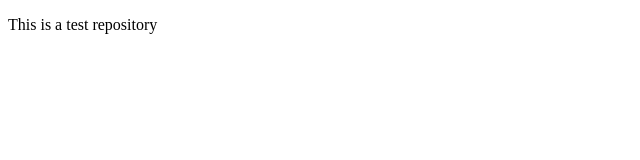
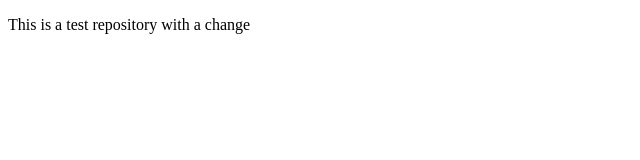
Before and after one commit to jdavis-pivottech/Week3LiveLecture, a plain HTML site: page index.html in a window 1280 px wide. Shown: the whole page, without its empty margins (0-640 px from the left). Drawn offline with Linux system fonts and the light colour scheme.

Commit message:
Test commit #2

```diff
--- a/index.html
+++ b/index.html
@@ -6,6 +6,6 @@
     <title>Document</title>
 </head>
 <body>
-    <p>This is a test repository</p>
+    <p>This is a test repository with a change</p>
 </body>
 </html>
```
